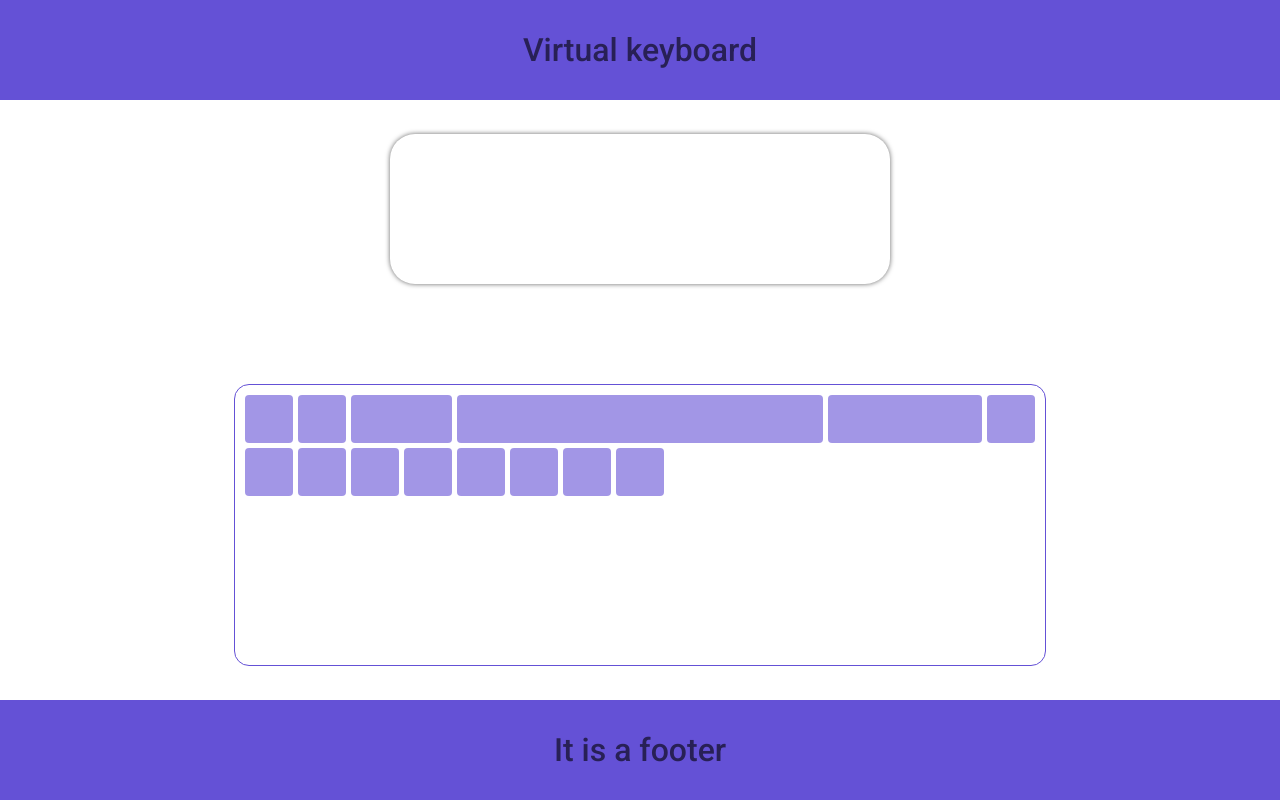
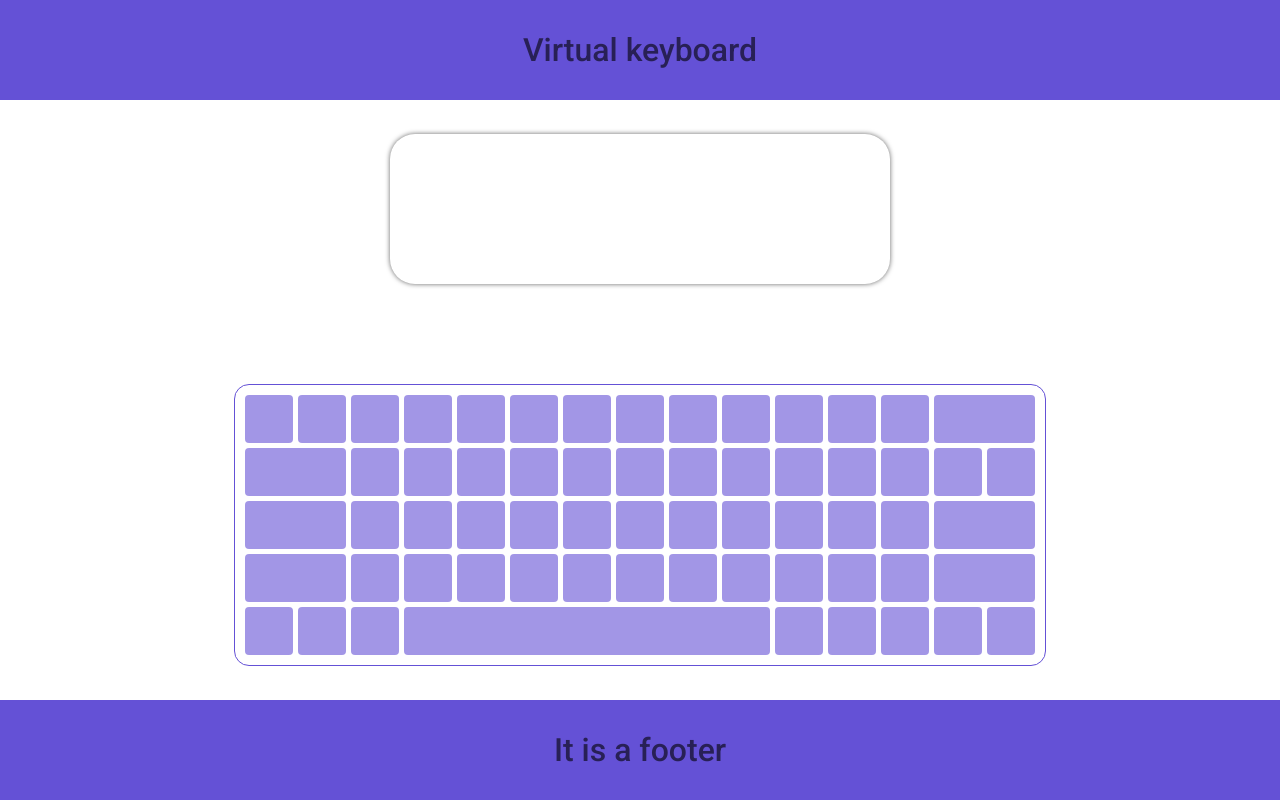
Before and after one commit to Despair08/keyboard, a website built with webpack: page index.html in a window 1280 px wide. Built offline with nearby package versions, Linux system fonts and the light colour scheme.

Commit message:
feat: add codes for keys; fix: remove extra-wide style

```diff
--- a/src/components/keyCodes/keyCodes.js
+++ b/src/components/keyCodes/keyCodes.js
@@ -1,3 +1,66 @@
 export const keyCodes = {
-  firstRow: ['q', 'w', 'Backspace', ' ', 'Shift', 'y', 'u', 'i', 'o', 'p', '[', ']', '.', 'q']
+  firstRow: [
+  '`',
+  '1',
+  '2',
+  '3',
+  '4',
+  '5',
+  '6',
+  '7',
+  '8',
+  '9',
+  '0',
+  '-',
+  '=',
+  'Backspace',
+  'Tab',
+  'q',
+  'w',
+  'e',
+  'r',
+  't',
+  'y',
+  'u',
+  'i',
+  'o',
+  'p',
+  '[',
+  ']',
+  '\\',
+  'Caps Lock',
+  'a',
+  's',
+  'd',
+  'f',
+  'g',
+  'h',
+  'j',
+  'k',
+  'l',
+  ';',
+  "'",
+  'Enter',
+  'Shift',
+  'z',
+  'x',
+  'c',
+  'v',
+  'b',
+  'n',
+  'm',
+  ',',
+  '.',
+  '/',
+  '▲',
+  'Shift',
+  'Ctrl',
+  'OS',
+  'Alt',
+  ' ',
+  'Alt',
+  '◄',
+  '▼',
+  '►',
+  'Ctrl',]
 }
--- a/src/components/view/view.js
+++ b/src/components/view/view.js
@@ -2,7 +2,7 @@
 
 export default class View{
 constructor(params = { tag: 'section', classNames: []}){
-this.viewElementCreator =this.createView(params)
+this.viewElementCreator = this.createView(params)
 }
 
 getHtmlElement(){
--- a/src/components/view/wrapper/main/keyboard/keyboard-view.js
+++ b/src/components/view/wrapper/main/keyboard/keyboard-view.js
@@ -4,7 +4,6 @@ import View from "../../../view";
 import { keyCodes } from '../../../../keyCodes/keyCodes';
 import KeyView from "./keys/key-view";
 import KeyViewWide from './keys/key--wide-view';
-import KeyViewExtraWide from './keys/key--extra-wide';
 import KeyViewUltraWide from './keys/key--ultra-wide';
 
 const CssClasses = {
@@ -16,6 +15,8 @@ constructor(mainComponent){
     const params ={
       tag: 'div',
       classNames : [CssClasses.KEYBOARD],
+      textContent: '',
+      callback: null,
     }
     super(params);
     this.configureView(mainComponent);
@@ -23,6 +24,7 @@ constructor(mainComponent){
 
   configureView(){
     keyCodes.firstRow.forEach((key, index) => {
+
         switch (key) {
       case 'Backspace':
         const creatorBackspace = new KeyViewWide();
@@ -37,7 +39,7 @@ constructor(mainComponent){
         this.viewElementCreator.addInnerElement(creatorSpace.getHtmlElement());
         break;
       case 'Shift':
-        const creatorShift = new KeyViewExtraWide();
+        const creatorShift = new KeyViewWide();
         this.viewElementCreator.addInnerElement(creatorShift.getHtmlElement());
         break;
       case 'Tab':
--- a/src/components/view/wrapper/main/keyboard/keys/_key.scss
+++ b/src/components/view/wrapper/main/keyboard/keys/_key.scss
@@ -13,9 +13,6 @@
   &--wide {
     grid-column: span 2;
   }
-  &--extra-wide {
-    grid-column: span 3;
-  }
   &--ultra-wide {
     grid-column: span 7;
   }
--- a/src/components/view/wrapper/main/keyboard/keys/key--extra-wide.js
+++ /dev/null
@@ -1,27 +0,0 @@
-import './_key.scss'
-import View from '../../../../view';
-import ElementCreator from '../../../../../utils/ElementCreator';
-
-const CssClasses = {
-  KEY: 'key',
-  KEY_EXTRA_WIDE: 'key--extra-wide',
-}
-
-export default class KeyViewExtraWide extends View{
-  constructor(){
-    const params = {
-      tag: 'div',
-      classNames: [CssClasses.KEY, CssClasses.KEY_EXTRA_WIDE],
-    }
-    super(params);
-  }
-
-  configureView(){
-      const keyParams = {
-        tag: 'div',
-        classNames: [CssClasses.KEY, CssClasses.KEY_EXTRA_WIDE],
-      }
-      const keyCreator = new ElementCreator(keyParams);
-      this.viewElementCreator.addInnerElement(keyCreator)
-  }
-}
```
